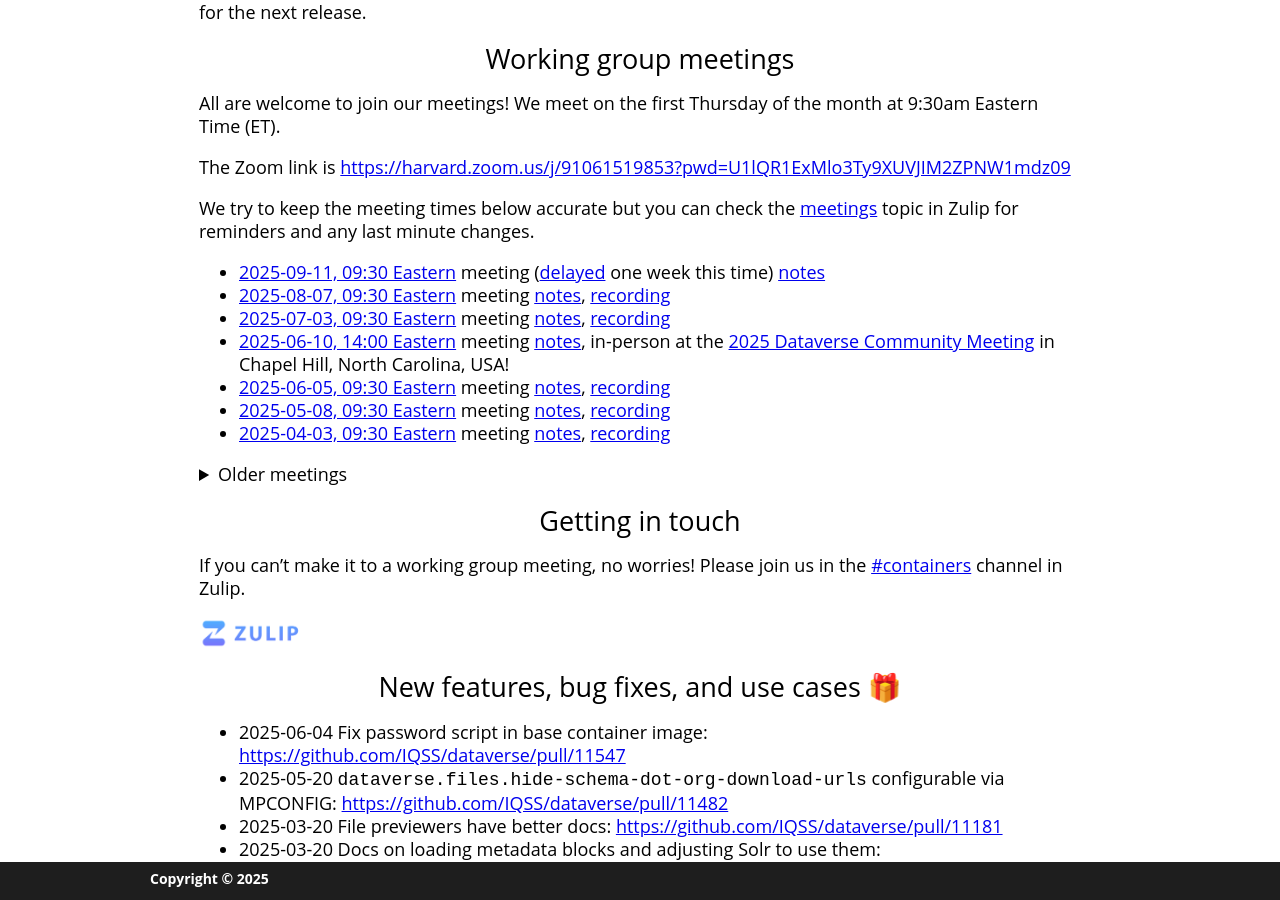
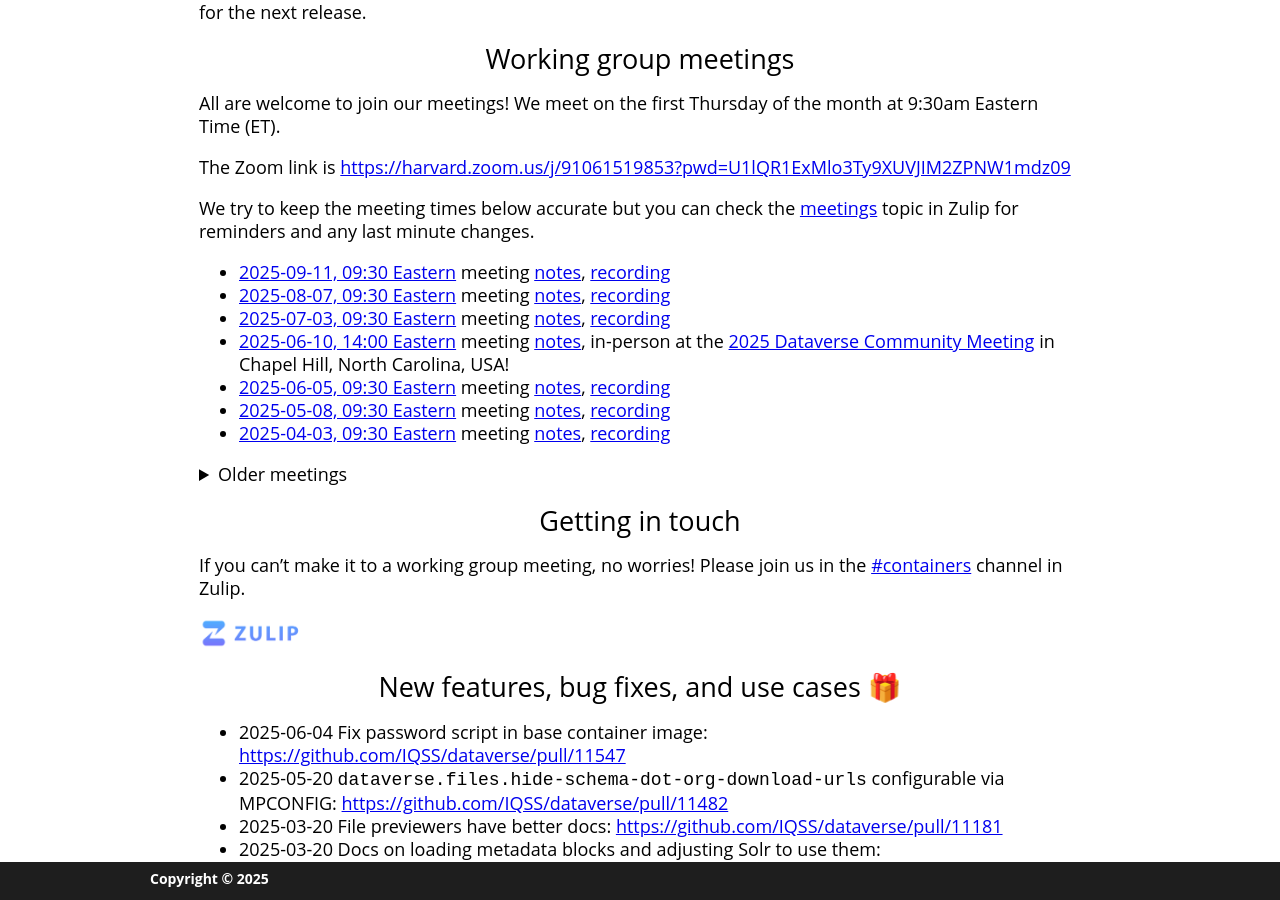
Before and after one commit to gdcc/ct.gdcc.io, a Jekyll site: the page built from index.md, in a window 1280 px wide and 900 px high, scrolled down 724 px. Built offline with Jekyll 4.4.1, drawn with Linux system fonts in a browser that asks for light colours; our own code applies the rules of GitHub Pages for plain Markdown files.

Commit message:
add recording

```diff
--- a/index.md
+++ b/index.md
@@ -25,7 +25,7 @@ The Zoom link is <https://harvard.zoom.us/j/91061519853?pwd=U1lQR1ExMlo3Ty9XUVJI
 
 We try to keep the meeting times below accurate but you can check the [meetings](https://dataverse.zulipchat.com/#narrow/channel/375812-containers/topic/meetings) topic in Zulip for reminders and any last minute changes.
 
-- [2025-09-11, 09:30 Eastern](https://time.is/compare/0930_11_Sep_2025_in_Boston) meeting ([delayed](https://dataverse.zulipchat.com/#narrow/channel/375812-containers/topic/meetings/near/537222844) one week this time) [notes](https://docs.google.com/document/d/1Ggf1J-juzuYVAUtHPzSc6NEQsIK6Ql4RglA-i69DfmU/edit?usp=sharing)
+- [2025-09-11, 09:30 Eastern](https://time.is/compare/0930_11_Sep_2025_in_Boston) meeting [notes](https://docs.google.com/document/d/1Ggf1J-juzuYVAUtHPzSc6NEQsIK6Ql4RglA-i69DfmU/edit?usp=sharing), [recording](https://harvard.zoom.us/rec/share/JOX0tNKM-CCQ6VBqdABchxZcmH9JZEhZWkykJSKJqPvTjYhsn39ZF_r1ppf18-LS.ZXxP3i3mzSD19sjt)
 - [2025-08-07, 09:30 Eastern](https://time.is/compare/0930_07_Aug_2025_in_Boston) meeting [notes](https://docs.google.com/document/d/1VI1DU78gTi9sWi5Qo8XQnz29scSB1IJbMdVnCOfAawI/edit?usp=sharing), [recording](https://harvard.zoom.us/rec/share/tSdz-EACF0A0_vov7LMBbkiwHLXyBUBKxJ5w9YR2wLyRKJsplFnHxEfpq5X3E-ZX.oQRVjVUWNgJXstpD)
 - [2025-07-03, 09:30 Eastern](https://time.is/compare/0930_03_July_2025_in_Boston) meeting [notes](https://docs.google.com/document/d/167VDcRJCJoUpJoVoRUREWLrDQeQWk_JFr9RKko3sLwo/edit?usp=sharing), [recording](https://harvard.zoom.us/rec/share/grpiyydNlX77uNLtfsi9u5VrMmiGbvzX6ZdYYpbyM0XQxOKRF3G0KQEAmOD_2N4a.9nfFKBg6TaV8O407)
 - [2025-06-10, 14:00 Eastern](https://time.is/compare/0930_10_June_2025_in_Chapel_Hill) meeting [notes](https://docs.google.com/document/d/1XZymsjj7EcFagjflYvv7Tn3RCGqGipe3XXOw6to4W2c/edit?usp=sharing), in-person at the [2025 Dataverse Community Meeting](https://dcm2025.hsites.harvard.edu) in Chapel Hill, North Carolina, USA!
```
